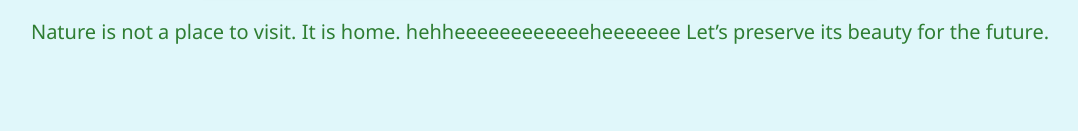
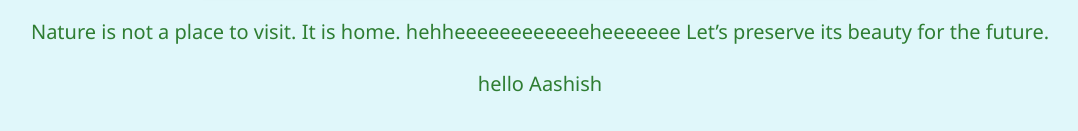
Before and after one commit to Aashishpokhrel33/Tiger-, a plain HTML site: page index.html in a window 1280 px wide. Shown: the part 687-818 px from the top of the page, without its empty margins (100-1178 px from the left). Drawn offline with Linux system fonts and the light colour scheme.

Commit message:
Update index.html

```diff
--- a/index.html
+++ b/index.html
@@ -9,5 +9,9 @@
   <h1>The Beauty of Nature</h1>
   <img src="https://images.unsplash.com/photo-1506744038136-46273834b3fb" alt="Nature Image">
   <p>Nature is not a place to visit. It is home. hehheeeeeeeeeeeeheeeeeee Let’s preserve its beauty for the future.</p>
+
+
+
+  <p>hello Aashish</p>
 </body>
 </html>
```
